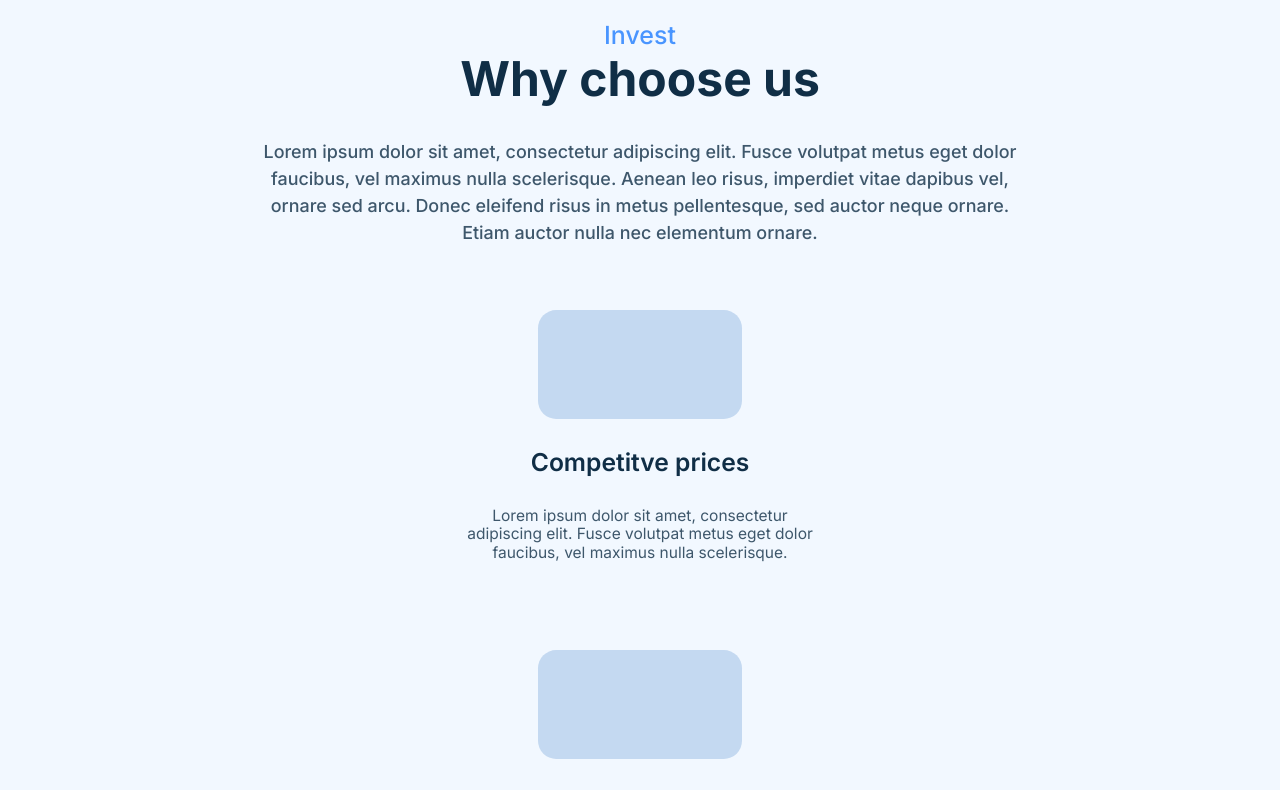
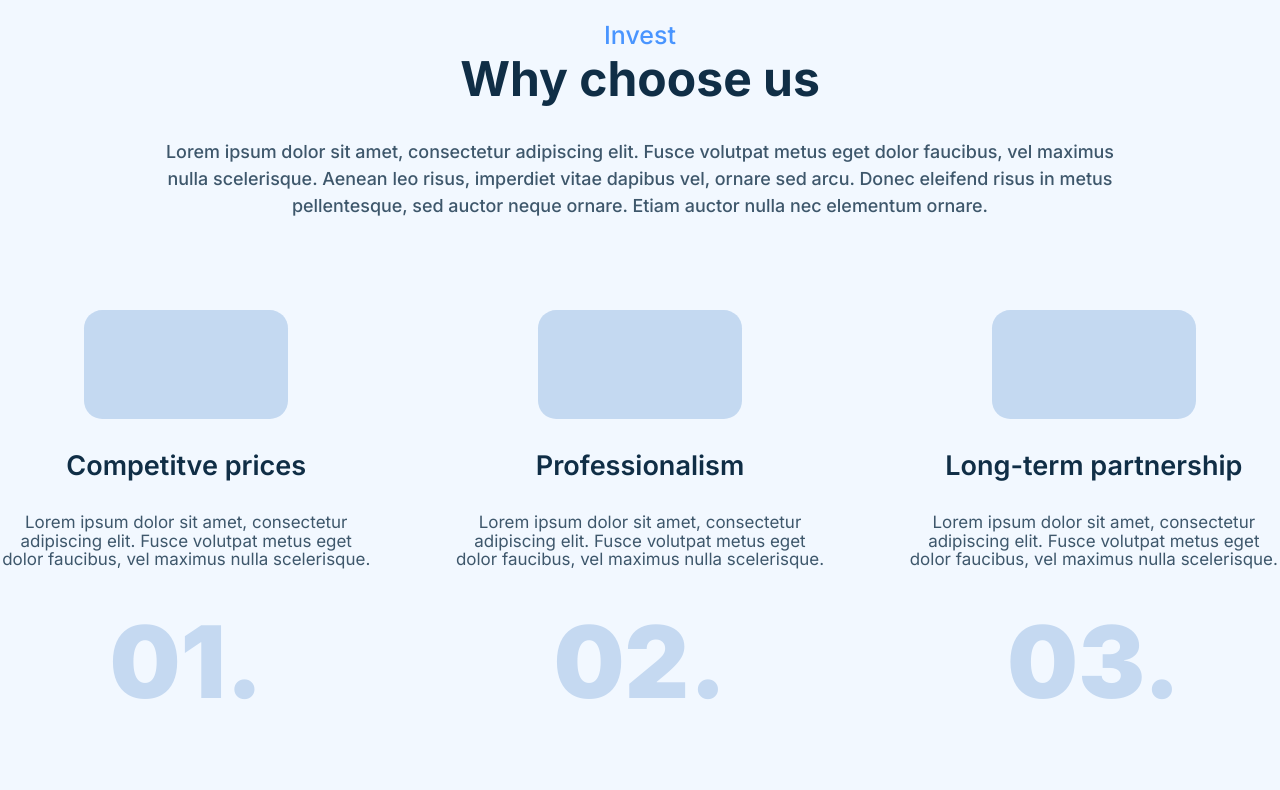
Before and after one commit to alidev9/webfletcher-site, a React (Create React App) app: page /#/ in a window 1280 px wide. Shown: the part 1940-2730 px from the top of the page. Built offline with nearby package versions, Linux system fonts and the light colour scheme; a web font is replaced by a local one.

Commit message:
Wrote the CSS for the desktop view of the features section

```diff
--- a/src/Homepage.jsx
+++ b/src/Homepage.jsx
@@ -133,6 +133,7 @@ function Homepage(){
                     <h2>Why choose us</h2>
                     <p>Lorem ipsum dolor sit amet, consectetur adipiscing elit. Fusce volutpat metus eget dolor faucibus, vel maximus nulla scelerisque. Aenean leo risus, imperdiet vitae dapibus vel, ornare sed arcu. Donec eleifend risus in metus pellentesque, sed auctor neque ornare. Etiam auctor nulla nec elementum ornare.</p>
                 </div>
+                <div className="feature-container-wrapper">
                     <div className="feature-container">
                         <div className="feature-image"></div>
                         <h3>Competitve prices</h3>
@@ -150,6 +151,7 @@ function Homepage(){
                         <h3>Long-term partnership</h3>
                         <p>Lorem ipsum dolor sit amet, consectetur adipiscing elit. Fusce volutpat metus eget dolor faucibus, vel maximus nulla scelerisque.</p>
                         <div className="feature-number">03.</div>
+                    </div>
                 </div>
             </div>
             <div className="testimonials-section-container">
--- a/src/styles/homepage.css
+++ b/src/styles/homepage.css
@@ -245,6 +245,7 @@
   .service-container img {
     grid-column: 1/2;
     grid-row: 1/2;
+    width: 2.5rem;
   }
   .service-container h3 {
     grid-column: 2/3;
@@ -353,6 +354,9 @@
   .features-section-container {
     margin-bottom: 64px;
   }
+  .feature-container-wrapper {
+    display: contents;
+  }
   .feature-container {
     display: flex;
     flex-flow: column nowrap;
@@ -363,9 +367,9 @@
     margin-bottom: 60px;
   }
   .feature-container .feature-image {
-    width: 203.75px;
-    height: 108.73px;
-    border-radius: 18.27px;
+    width: 12.73rem;
+    height: 6.8rem;
+    border-radius: 1.14rem;
     background-color: rgb(196, 217, 241);
   }
   .feature-container h3 {
@@ -940,6 +944,9 @@
   .extra-space {
     display: none;
   }
+  .intro-container p {
+    max-width: 980px;
+  }
   .services-section-container {
     margin-bottom: 250px;
   }
@@ -991,6 +998,40 @@
     top: 17.75rem;
     left: 7.69rem;
   }
+  .features-section-container {
+    margin-bottom: 250px;
+  }
+  .features-section-container .intro-container {
+    margin-bottom: 90px;
+  }
+  .feature-container-wrapper {
+    display: flex;
+    justify-content: center;
+    gap: 6.3541666667vw;
+  }
+  .feature-container {
+    margin: 0;
+    gap: 32px;
+  }
+  .feature-container:not(:last-child) {
+    margin-bottom: 0;
+  }
+  .feature-container h3 {
+    font-size: 1.69rem;
+    margin: 0;
+  }
+  .feature-container p {
+    font-size: 1.06rem;
+    margin-bottom: 0;
+    max-width: 23.5rem;
+  }
+  .feature-container .feature-number {
+    display: block;
+    font-family: "Inter";
+    font-weight: 900;
+    font-size: 6.25rem;
+    color: rgb(197, 217, 241);
+  }
 }
 
 /*# sourceMappingURL=homepage.css.map */
--- a/src/styles/sass/homepage.scss
+++ b/src/styles/sass/homepage.scss
@@ -267,6 +267,7 @@
     .service-container img{
         grid-column: 1 / 2;
         grid-row: 1 / 2;
+        width: 2.5rem;
     }
     .service-container h3{
         grid-column: 2 / 3;
@@ -381,6 +382,9 @@
     .features-section-container{
         margin-bottom: 64px;
     }
+    .feature-container-wrapper{
+        display: contents;
+    }
     .feature-container{
         display: flex;
         flex-flow: column nowrap;
@@ -391,9 +395,9 @@
         margin-bottom: 60px;
     }
     .feature-container .feature-image{
-        width: 203.75px;
-        height: 108.73px;
-        border-radius: 18.27px;
+        width: 12.73rem;
+        height: 6.8rem;
+        border-radius: 1.14rem;
         background-color: rgba(196, 217, 241, 1);
     }
     .feature-container h3{
@@ -980,6 +984,9 @@
     .extra-space{
         display: none;
     }
+    .intro-container p{
+        max-width: 980px;
+    }
     .services-section-container{
         margin-bottom: 250px;
     }
@@ -1031,5 +1038,39 @@
         top: 17.75rem;
         left: 7.69rem;
     }
+    .features-section-container{
+        margin-bottom: 250px;
+    }
+    .features-section-container .intro-container{
+        margin-bottom: 90px;
+    }
+    .feature-container-wrapper{
+        display: flex;
+        justify-content: center;
+        gap: getVwDesktop(122);
+    }
+    .feature-container{
+        margin: 0;
+        gap: 32px;
+    }
+    .feature-container:not(:last-child){
+        margin-bottom: 0;
+    }
+    .feature-container h3{
+        font-size: 1.69rem;
+        margin: 0;
+    }
+    .feature-container p{
+        font-size: 1.06rem;
+        margin-bottom: 0;
+        max-width: 23.5rem;
+    }
+    .feature-container .feature-number{
+        display: block;
+        font-family: "Inter";
+        font-weight: 900;
+        font-size: 6.25rem;
+        color: rgba(197, 217, 241, 1);
+    }
 
 }
```
Also changed, not shown: 1 other file (tests, documents, lock files or other folders). Lines whose indentation alone changed are shown as unchanged.
